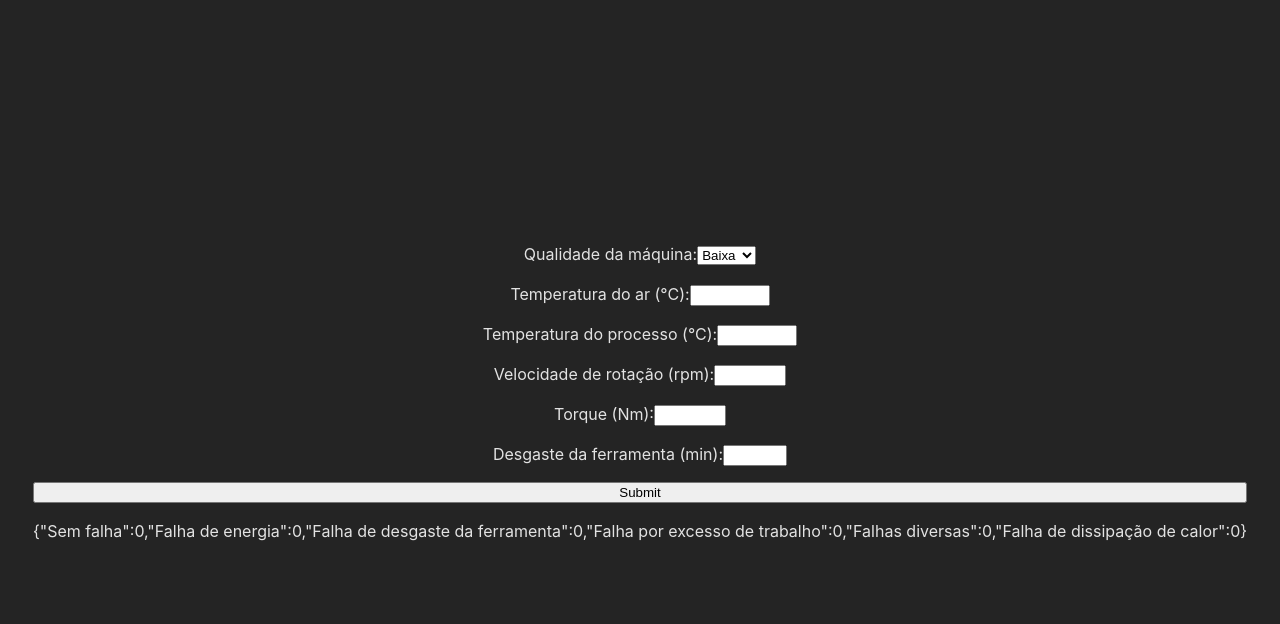
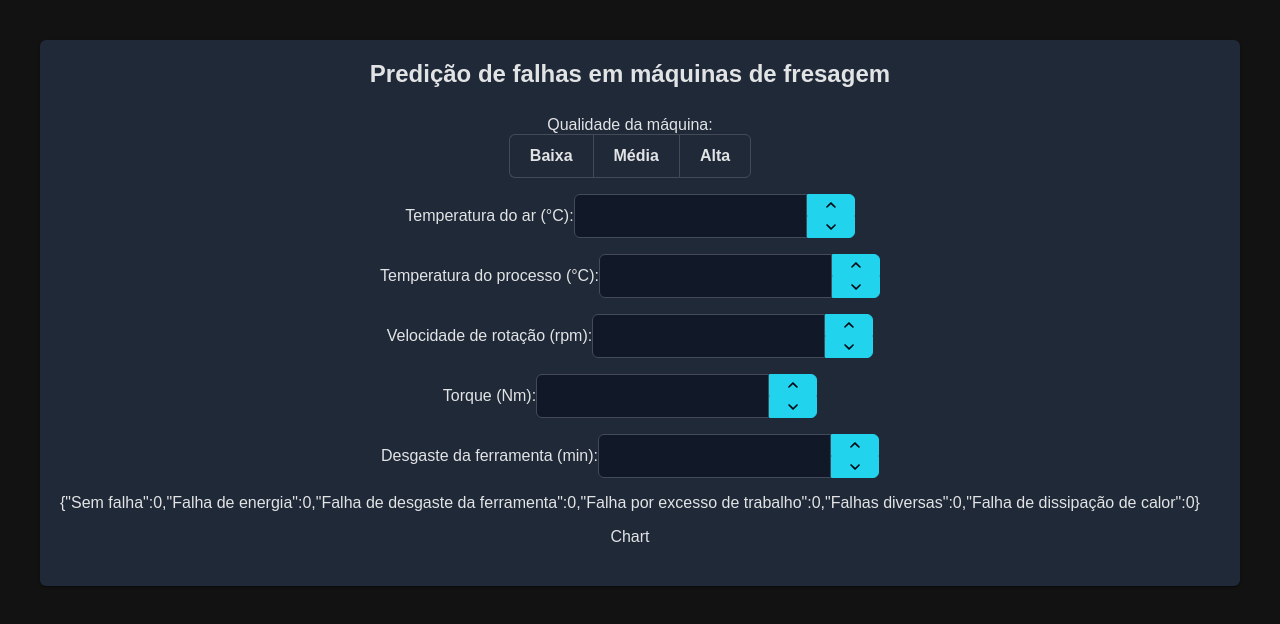
Before and after one commit to tcc-predictive-maintenance/frontend, a React (Vite) app: page / in a window 1280 px wide. Shown: the top 624 px of the page. Built offline with nearby package versions, Linux system fonts and the light colour scheme; a web font is replaced by a local one.

Commit message:
feat: improving style and GET when parameter change

```diff
--- a/src/App.jsx
+++ b/src/App.jsx
@@ -1,13 +1,26 @@
 import './App.css'
-import {useState} from "react";
+import {useEffect, useMemo, useState} from "react";
 
-import { DataTable } from 'primereact/datatable';
-import { Column } from 'primereact/column';
-
+import {SelectButton} from "primereact/selectbutton";
+import {InputNumber} from "primereact/inputnumber";
+import {MappingMachineProblemCode} from "./constants/MappingMachineProblemCode.ts";
+import {Card} from "primereact/card";
 
 function App() {
 
   const [loading, setLoading] = useState(false)
+
+  const [machineDescription, setMachineDescription] = useState(
+    {
+      type: null,
+      air_temperature: null,
+      process_temperature: null,
+      rotational_speed: null,
+      torque: null,
+      tool_wear: null
+    }
+  )
+
   const [predict, setPredict] = useState({
     "Sem falha": 0,
     "Falha de energia": 0,
@@ -17,90 +30,123 @@ function App() {
     "Falha de dissipação de calor": 0,
   })
 
-  const MAP_RESPONSE = {
-    0: "Sem falha",
-    1: "Falha de energia",
-    2: "Falha de desgaste da ferramenta",
-    3: "Falha por excesso de trabalho",
-    4: "Falhas diversas",
-    5: "Falha de dissipação de calor",
-  }
+  const completedForm = useMemo(() => {
+    return Object.values(machineDescription).every(value => value !== null)
+  }, [machineDescription])
 
-  const handleSubmit = async (event) => {
-    event.preventDefault()
+  useEffect(() => {
 
-    const formData = new FormData(event.target)
-    const data = {
-      type: formData.get('type').toString(),
-      air_temperature: parseFloat(formData.get('air_temperature').toString()),
-      process_temperature: parseFloat(formData.get('process_temperature').toString()),
-      rotational_speed: parseFloat(formData.get('rotational_speed').toString()),
-      torque: parseFloat(formData.get('torque').toString()),
-      tool_wear: parseFloat(formData.get('tool_wear').toString()),
-      target: 1.0,
-    }
-
-    setLoading(true)
-
-    const response = await fetch('http://127.0.0.1:8000/predict', {
+    const getPredict = async (data) => {
+        return await fetch('http://127.0.0.1:8000/predict', {
             method: 'POST',
             headers: {
                 'Content-Type': 'application/json',
             },
-        body: JSON.stringify(data),
+            body: JSON.stringify({...data, target: 1.0})
         })
+    }
 
+    if (completedForm) {
+        setLoading(true)
+        getPredict(machineDescription).then((response) => {
             setLoading(false)
 
             if (response.ok) {
-        const result = await response.json()
+                response.json().then((result) => {
                     const predict = result[0].reduce((acc, value, index) => {
-            acc[MAP_RESPONSE[index]] = value
+                        acc[MappingMachineProblemCode[index]] = value
                         return acc
                     }, {})
                     setPredict(predict)
+                })
             }
+        })
     }
+  }, [machineDescription]);
 
-  console.log(predict)
 
   return (
-    <>
-      <form onSubmit={handleSubmit}>
+    <Card title={"Predição de falhas em máquinas de fresagem"} style={{display: "flex", flexDirection: "row", gap: "1rem"}}>
+        <form title={"Parâmetros da máquina"} style={{display: "flex", flexDirection: "column", gap: "1rem"}}>
             <label>
                 Qualidade da máquina:
-          <select name="type">
-            <option value="L">Baixa</option>
-            <option value="M">Média</option>
-            <option value="H">Alta</option>
-          </select>
+                <SelectButton
+                    value={machineDescription.type}
+                    onChange={(e) => setMachineDescription({...machineDescription, type: e.value})}
+                    optionLabel="label"
+                    options={[
+                        {label: 'Baixa', value: 'L'},
+                        {label: 'Média', value: 'M'},
+                        {label: 'Alta', value: 'H'}
+                    ]}/>
             </label>
             <label>
                 Temperatura do ar (°C):
-          <input type="number" name="air_temperature" min={23.15} max={32.35} step={0.5} />
+                <InputNumber
+                    value={machineDescription.air_temperature}
+                    onValueChange={(e) => setMachineDescription({...machineDescription, air_temperature: e.value})}
+                    mode={"decimal"}
+                    min={23.15}
+                    max={32.35}
+                    step={0.5}
+                    showButtons
+                />
             </label>
             <label>
                 Temperatura do processo (°C):
-          <input type="number" name="process_temperature" min={33.5} max={41.65} step={0.5} />
+                <InputNumber
+                    value={machineDescription.process_temperature}
+                    onValueChange={(e) => setMachineDescription({...machineDescription, process_temperature: e.value})}
+                    mode={"decimal"}
+                    min={33.5}
+                    max={41.65}
+                    step={0.5}
+                    showButtons
+                />
             </label>
             <label>
                 Velocidade de rotação (rpm):
-          <input type="number" name="rotational_speed" min={1168} max={2886} step={1} />
+                <InputNumber
+                    value={machineDescription.rotational_speed}
+                    onValueChange={(e) => setMachineDescription({...machineDescription, rotational_speed: e.value})}
+                    mode={"decimal"}
+                    min={1168}
+                    max={2886}
+                    step={1}
+                    showButtons
+                />
             </label>
             <label>
                 Torque (Nm):
-          <input type="number" name="torque" min={3.8} max={76.6} step={0.1} />
+                <InputNumber
+                    value={machineDescription.torque}
+                    onValueChange={(e) => setMachineDescription({...machineDescription, torque: e.value})}
+                    mode={"decimal"}
+                    min={3.8}
+                    max={76.6}
+                    step={0.1}
+                    showButtons
+                />
             </label>
             <label>
                 Desgaste da ferramenta (min):
-          <input type="number" name="tool_wear" min={0} max={253} step={1} />
+                <InputNumber
+                    value={machineDescription.tool_wear}
+                    onValueChange={(e) => setMachineDescription({...machineDescription, tool_wear: e.value})}
+                    mode={"decimal"}
+                    min={0}
+                    max={253}
+                    step={1}
+                    showButtons
+                />
             </label>
-        <button type="submit">Submit</button>
         </form>
+        <div>
+            <div>{!loading && predict && <p>{JSON.stringify(predict)}</p>}</div>
+            <div>Chart</div>
+        </div>
 
-      {loading && <p>Carregando...</p>}
-      {!loading && predict && <p>{JSON.stringify(predict)}</p>}
-    </>
+    </Card>
   )
 }
 
--- a/src/main.jsx
+++ b/src/main.jsx
@@ -1,8 +1,8 @@
 import React from 'react'
 import ReactDOM from 'react-dom/client'
 import App from './App.jsx'
-import './index.css'
 import { PrimeReactProvider } from 'primereact/api';
+import "primereact/resources/themes/lara-dark-cyan/theme.css";
 
 ReactDOM.createRoot(document.getElementById('root')).render(
   <React.StrictMode>
```
Lines whose indentation alone changed are shown as unchanged.
